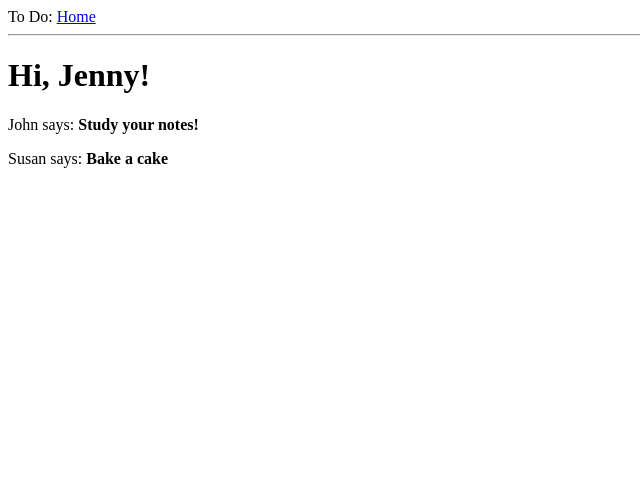
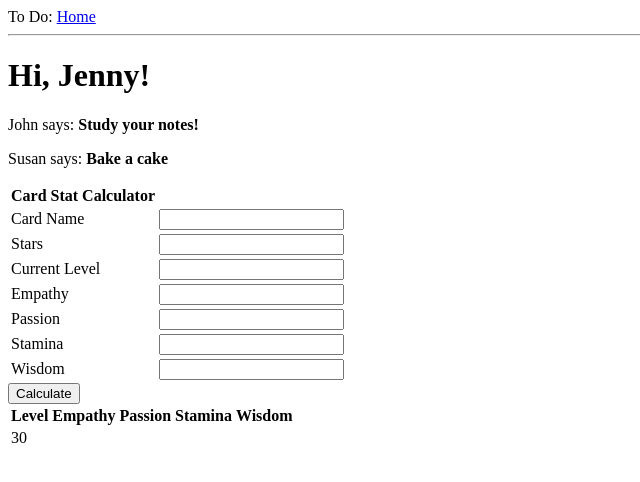
Before and after one commit to jk-me/pytodo, a Flask app: page / in a window 1280 px wide. Shown: the top 482 px of the page, without its empty margins (0-640 px from the left). Run offline with Flask 2, Linux system fonts and the light colour scheme.

Commit message:
add a table to index html and a js folder

```diff
--- a/app/templates/base.html
+++ b/app/templates/base.html
@@ -5,6 +5,7 @@
         {% else %}
         <title>Welcome to To Do!</title>
         {% endif %}
+        <script type="text/javascript" src="../script/btswcalc.js"></script>
     </head>
     <body>
         <!-- basic navbar link -->
--- a/app/templates/index.html
+++ b/app/templates/index.html
@@ -9,4 +9,63 @@
     </p></div>
     {% endfor %}
 
+    <table>
+      <thead>
+        <tr>
+          <th>Card Stat Calculator</th>
+        </tr>
+      </thead>
+      <tbody>
+        <tr>
+          <td>Card Name</td>
+          <td><input type="text" id='name'></td>
+        </tr>
+        <tr>
+          <td>Stars</td>
+          <td><input type="number" id='stars'></td>
+
+        </tr>
+        <tr>
+          <td>Current Level</td>
+          <td><input type="number" id='level'></td>
+
+        </tr>
+        <tr>
+          <td>Empathy</td>
+          <td><input type="number" id='empathy'></td>
+
+        </tr>
+        <tr>
+          <td>Passion</td>
+          <td><input type="number" id='passion'></td>
+
+        </tr>
+        <tr>
+          <td>Stamina</td>
+          <td><input type="number" id='stamina'></td>
+        </tr>
+        <tr>
+          <td>Wisdom</td>
+          <td><input type="number" id='wisdom'></td>
+        </tr>
+      </tbody>
+    </table>
+    <button class="submitButton" type="button" name="button" id="calc" onclick="calculate()">Calculate</button>
+    <div class="result">
+      <table>
+        <thead>
+          <th>Level</th>
+          <th>Empathy</th>
+          <th>Passion</th>
+          <th>Stamina</th>
+          <th>Wisdom</th>
+        </thead>
+        <tbody>
+          <tr id='lvl30'>
+            <td>30</td>
+          </tr>
+        </tbody>
+      </table>
+    </div>
+
 {% endblock %}
```
Also changed, not shown: app/script/btswcalc.js (added).
